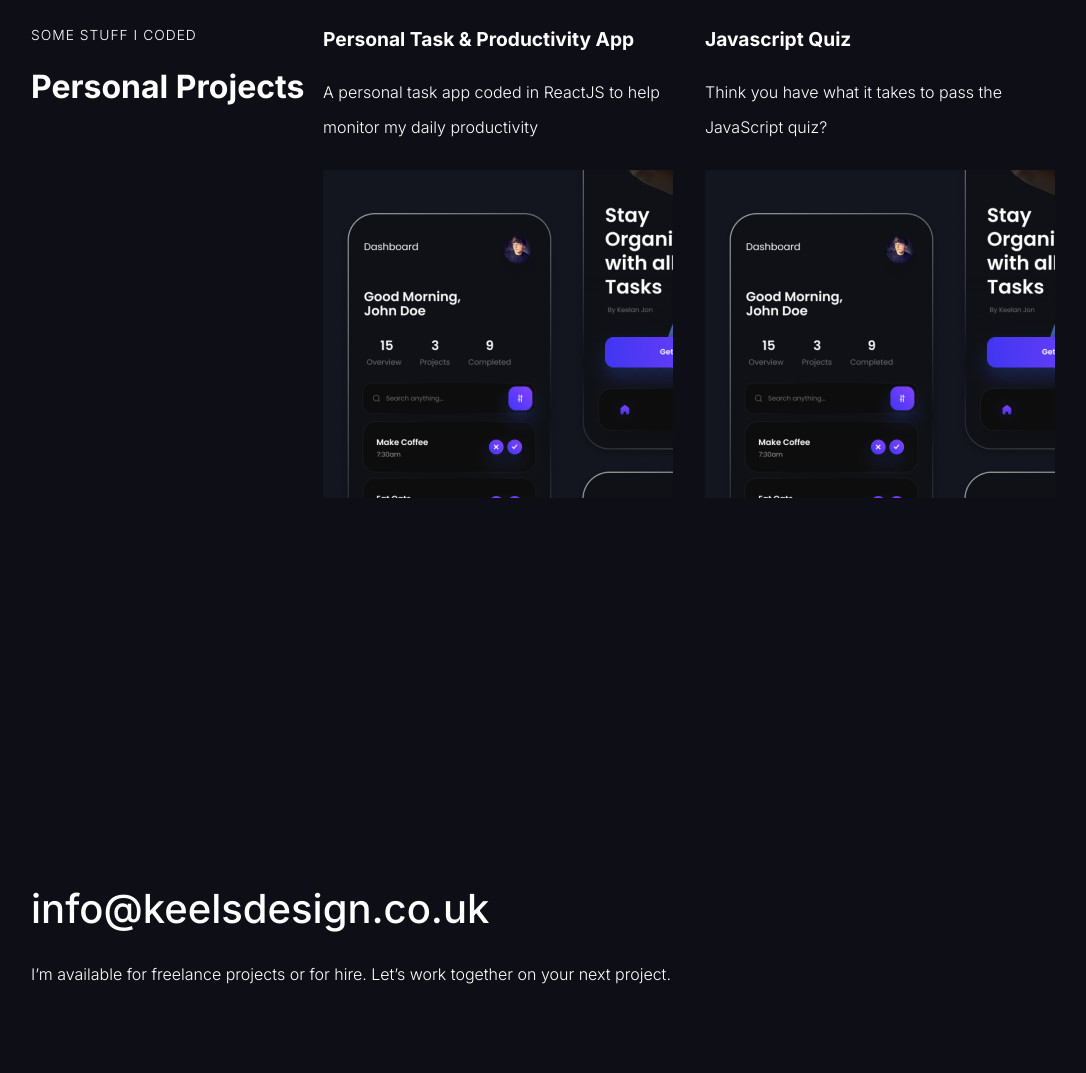
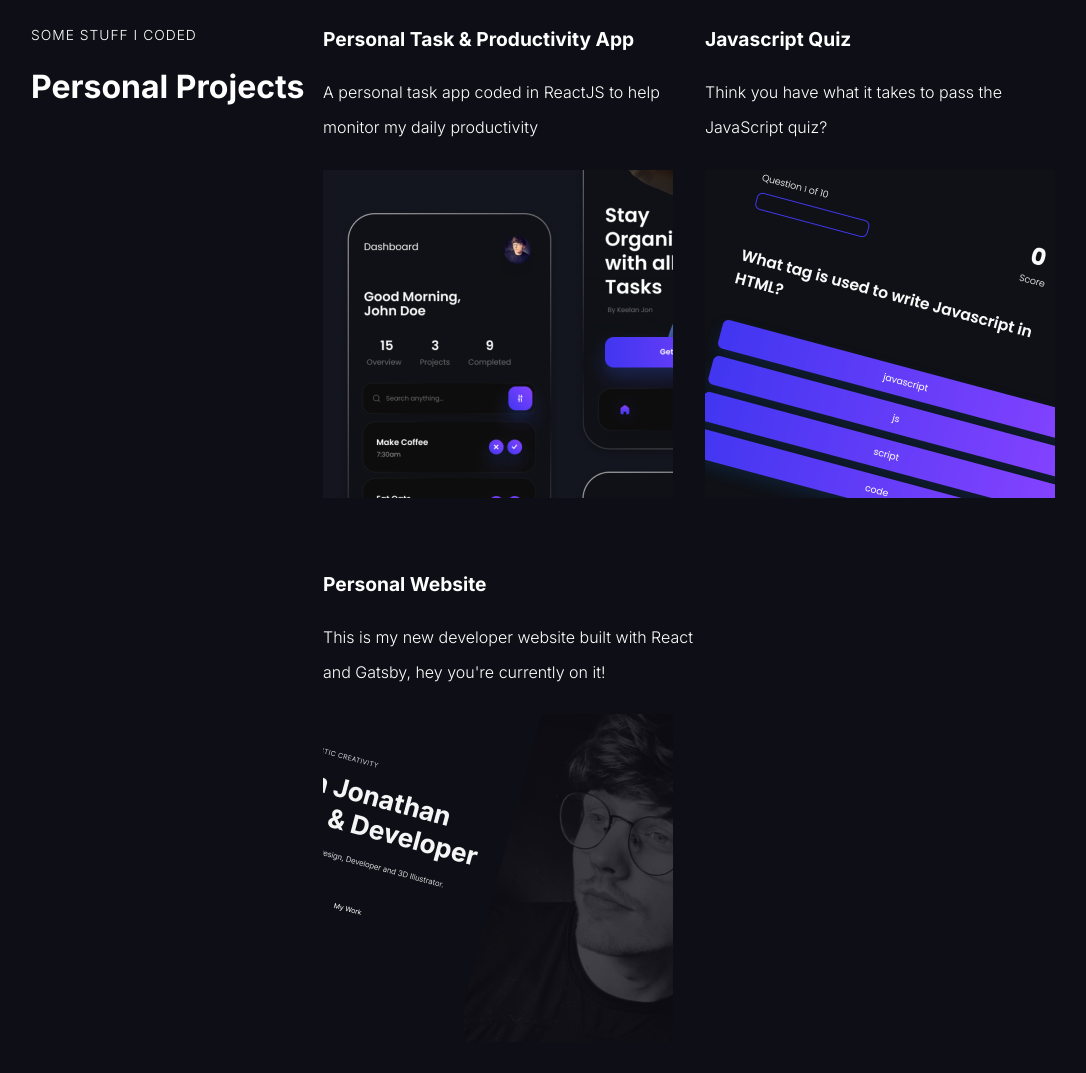
Before and after one commit to KeelanJon/keelanjon-website, a Gatsby site: page / in a window 1280 px wide. Shown: the part 5934-7007 px from the top of the page, without its empty margins (97-1183 px from the left). Built offline with nearby package versions, Linux system fonts and the light colour scheme; Gatsby itself is replaced by a stand-in of ours.

Commit message:
Updated read me and added personal site to projects

```diff
--- a/src/components/PersonalProjects.js
+++ b/src/components/PersonalProjects.js
@@ -3,6 +3,8 @@ import styled from "styled-components"
 
 //image imports
 import TaskAppImage from "../images/taskapp-thumbnail.png"
+import quizappImage from "../images/quizapp-thumbnail.png"
+import websiteImage from "../images/personalwebsite-thumbnail.png"
 
 function PersonalProjects() {
   return (
@@ -23,9 +25,21 @@ function PersonalProjects() {
           </a>
         </StyledCard>
         <StyledCard>
-          <h5>Javascript Quiz</h5>
-          <p>Think you have what it takes to pass the JavaScript quiz?</p>
-          <img src={TaskAppImage} />
+          <a href="https://github.com/KeelanJon/javascript-quizapp">
+            <h5>Javascript Quiz</h5>
+            <p>Think you have what it takes to pass the JavaScript quiz?</p>
+            <img src={quizappImage} />{" "}
+          </a>
+        </StyledCard>
+        <StyledCard>
+          <a href="https://github.com/KeelanJon/keelanjon-website">
+            <h5>Personal Website</h5>
+            <p>
+              This is my new developer website built with React and Gatsby, hey
+              you're currently on it!
+            </p>
+            <img src={websiteImage} />{" "}
+          </a>
         </StyledCard>
       </CardWrapper>
     </Container>
```
Also changed, not shown: README.md, src/images/personalwebsite-thumbnail.png (added), src/images/quizapp-thumbnail.png (added).
